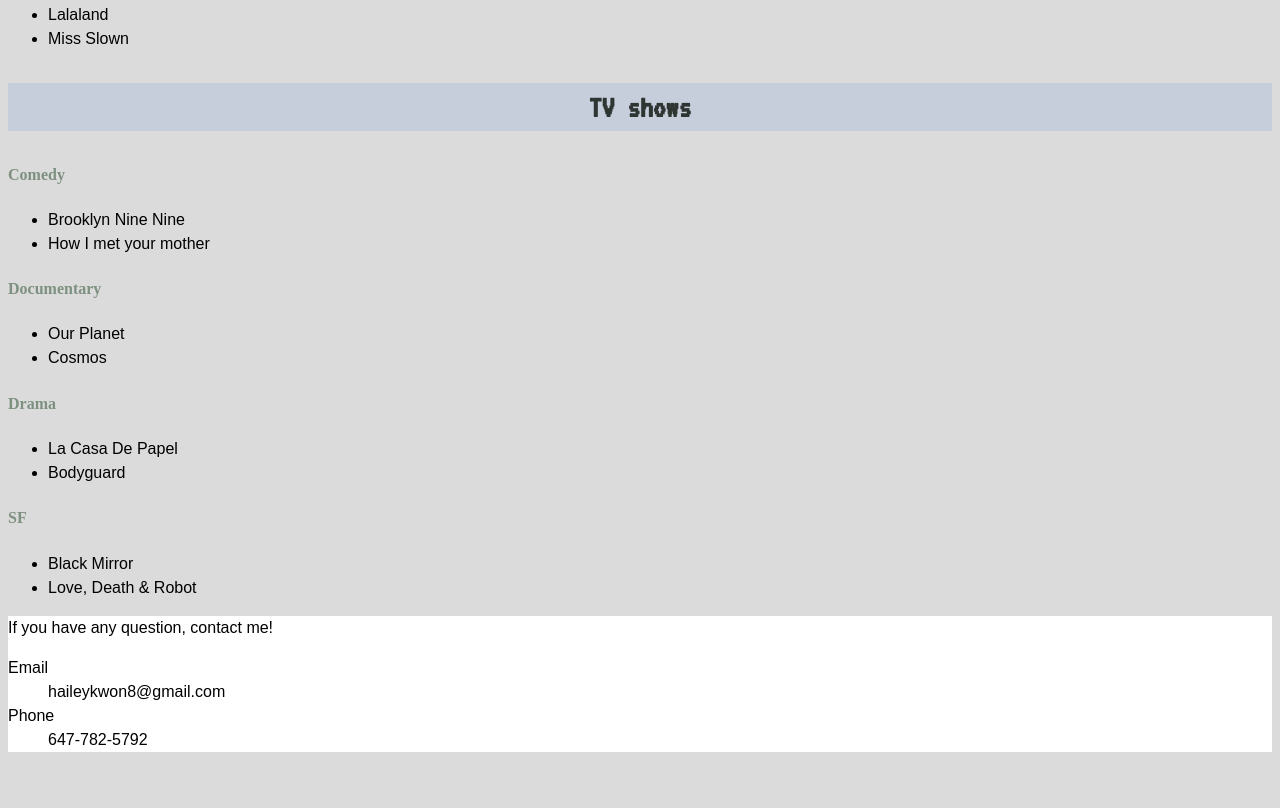
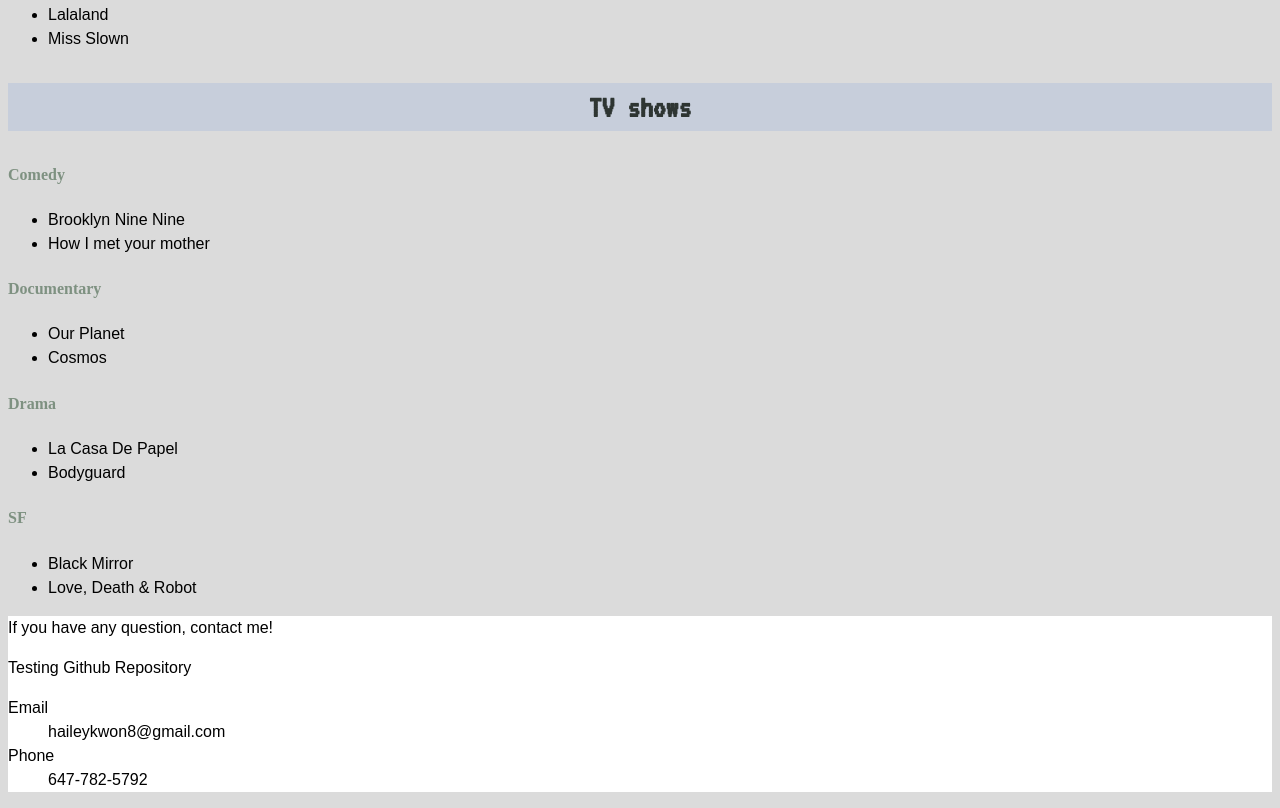
Before and after one commit to haileykoo/project_0912, a plain HTML site: page index.html in a window 1280 px wide. Shown: the part 2752-3560 px from the top of the page. Before the commit the page ends 3520 px from the top, so only its background shows below. Drawn offline with Linux system fonts and the light colour scheme.

Commit message:
Adding a line

```diff
--- a/index.html
+++ b/index.html
@@ -119,6 +119,7 @@
 
     <footer>
       <p>If you have any question, contact me!</p>
+      <p>Testing Github Repository</p>
       <dl>
         <dt>Email</dt>
         <dd>haileykwon8@gmail.com</dd>
```
